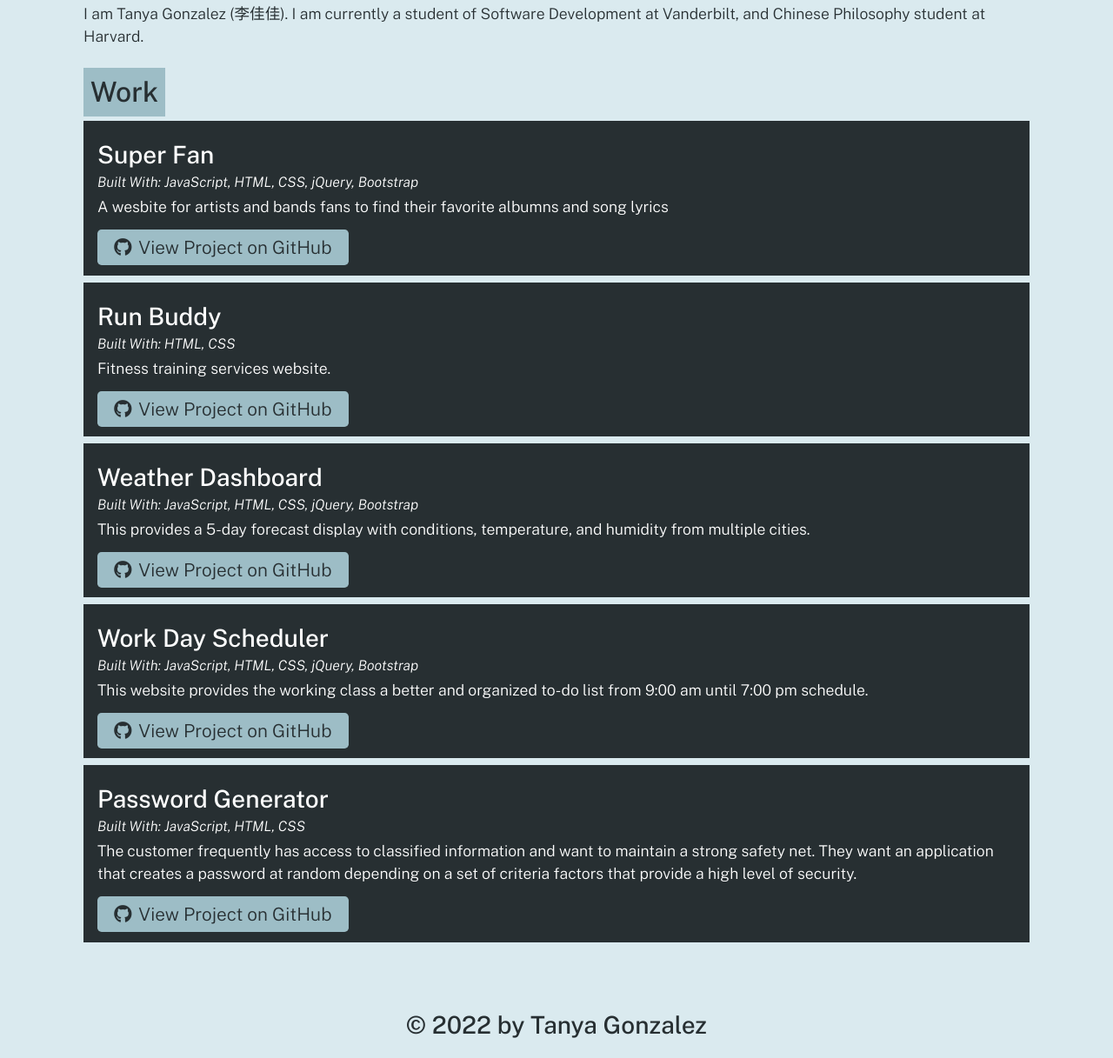
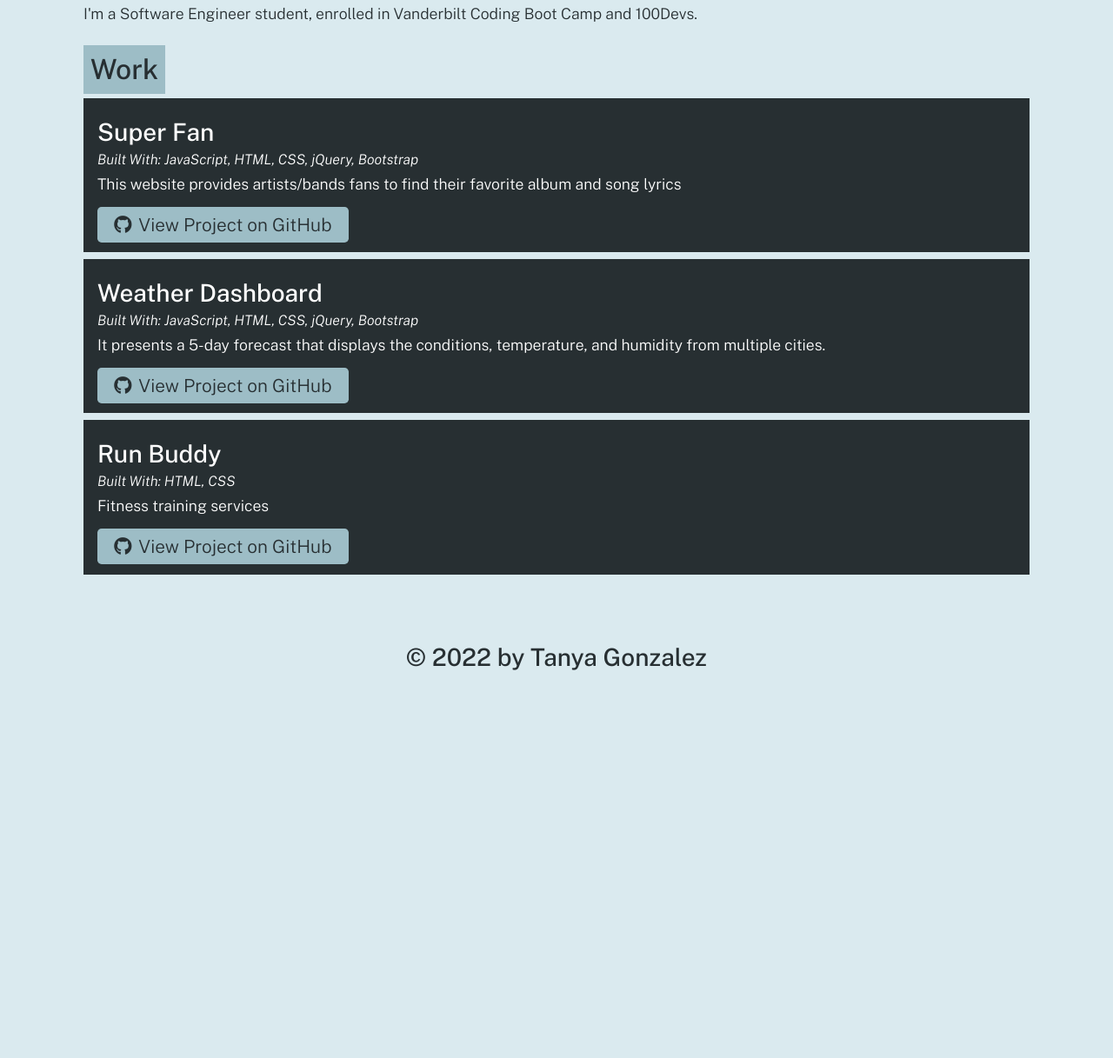
Before and after one commit to tanyaleepr/portfolio-generator-official, a website: page dist/index.html in a window 1280 px wide. Shown: the part 209-1426 px from the top of the page at 87% size. After the commit the page ends 1003 px from the top, so only its background shows below. Drawn offline with nearby package versions, Linux system fonts and the light colour scheme.

Commit message:
index debugged

```diff
--- a/dist/index.html
+++ b/dist/index.html
@@ -25,7 +25,7 @@
 
     <section class="my-3" id="about">
       <h2 class="text-dark bg-primary p-2 display-inline-block">About Me</h2>
-      <p> I am Tanya Gonzalez (李佳佳). I am currently a student of Software Development at Vanderbilt, and Chinese Philosophy student at Harvard.</p>
+      <p>I'm a Software Engineer student, enrolled in Vanderbilt Coding Boot Camp and 100Devs.</p>
     </section>
 
 
@@ -39,8 +39,18 @@
               Built With:
               JavaScript, HTML, CSS, jQuery, Bootstrap
             </h5>
-            <p>A wesbite for artists and bands fans to find their favorite albumns and song lyrics</p>
+            <p>This website provides artists/bands fans to find their favorite album and song lyrics</p>
             <a href="https://github.com/comcel1/super-fan" class="btn"><i class="fab fa-github mr-2"></i>View Project on GitHub</a>
+          </div>
+
+          <div class="col-12 mb-2 bg-dark text-light p-3">
+            <h3 class="portfolio-item-title text-light">Weather Dashboard</h3>
+            <h5 class="portfolio-languages">
+              Built With:
+              JavaScript, HTML, CSS, jQuery, Bootstrap
+            </h5>
+            <p>It presents a 5-day forecast that displays the conditions, temperature, and humidity from multiple cities.</p>
+            <a href="https://github.com/tanyaleepr/weather-dashboard" class="btn"><i class="fab fa-github mr-2"></i>View Project on GitHub</a>
           </div>
 
           <div class="col-12 mb-2 bg-dark text-light p-3">
@@ -49,38 +59,8 @@
               Built With:
               HTML, CSS
             </h5>
-            <p>Fitness training services website.</p>
+            <p>Fitness training services</p>
             <a href="https://github.com/tanyaleepr/run-buddy-website" class="btn"><i class="fab fa-github mr-2"></i>View Project on GitHub</a>
-          </div>
-
-          <div class="col-12 mb-2 bg-dark text-light p-3">
-            <h3 class="portfolio-item-title text-light">Weather Dashboard</h3>
-            <h5 class="portfolio-languages">
-              Built With:
-              JavaScript, HTML, CSS, jQuery, Bootstrap
-            </h5>
-            <p>This provides a 5-day forecast display with conditions, temperature, and humidity from multiple cities.</p>
-            <a href="https://github.com/tanyaleepr/weather-dashboard" class="btn"><i class="fab fa-github mr-2"></i>View Project on GitHub</a>
-          </div>
-
-          <div class="col-12 mb-2 bg-dark text-light p-3">
-            <h3 class="portfolio-item-title text-light">Work Day Scheduler</h3>
-            <h5 class="portfolio-languages">
-              Built With:
-              JavaScript, HTML, CSS, jQuery, Bootstrap
-            </h5>
-            <p>This website provides the working class a better and organized to-do list from 9:00 am until 7:00 pm schedule.</p>
-            <a href="https://github.com/tanyaleepr/work-day-scheduler" class="btn"><i class="fab fa-github mr-2"></i>View Project on GitHub</a>
-          </div>
-
-          <div class="col-12 mb-2 bg-dark text-light p-3">
-            <h3 class="portfolio-item-title text-light">Password Generator</h3>
-            <h5 class="portfolio-languages">
-              Built With:
-              JavaScript, HTML, CSS
-            </h5>
-            <p>The customer frequently has access to classified information and want to maintain a strong safety net. They want an application that creates a password at random depending on a set of criteria factors that provide a high level of security.</p>
-            <a href="https://github.com/tanyaleepr/password-for-security" class="btn"><i class="fab fa-github mr-2"></i>View Project on GitHub</a>
           </div>
 
 
```
